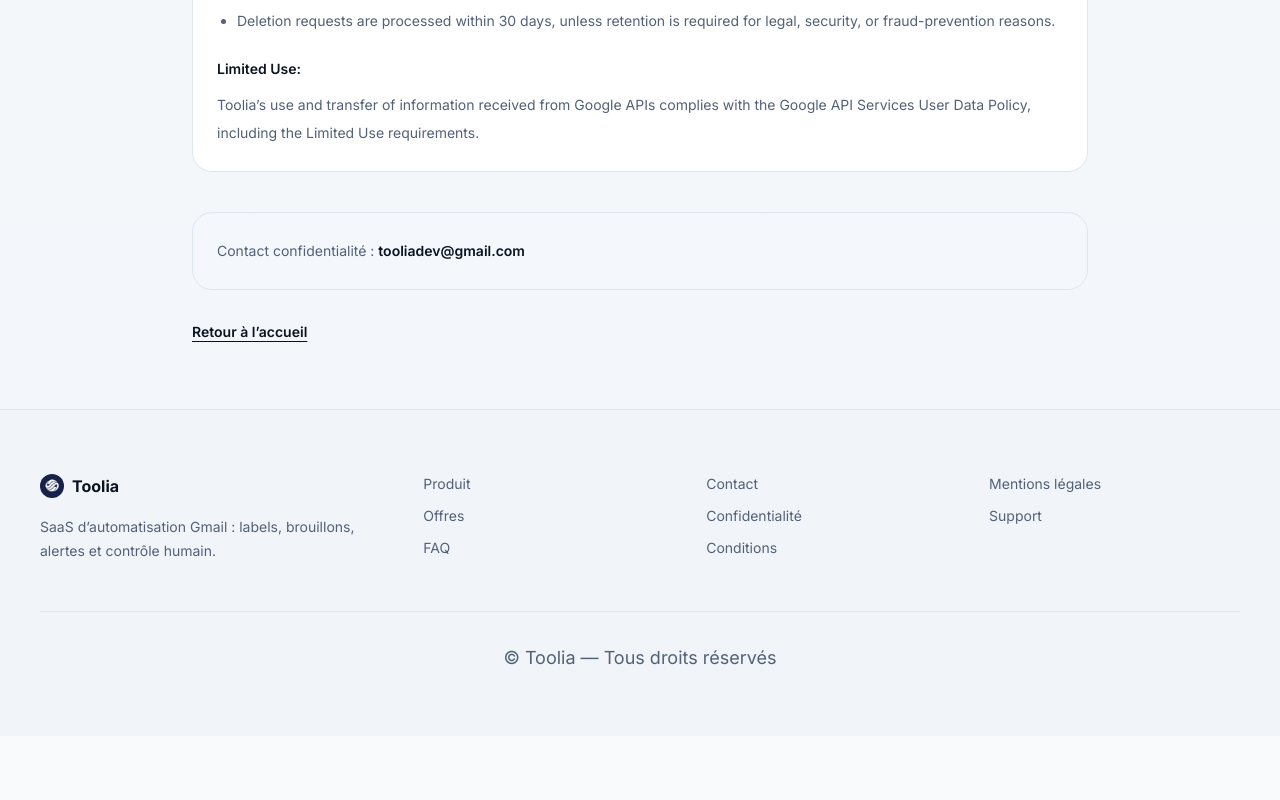
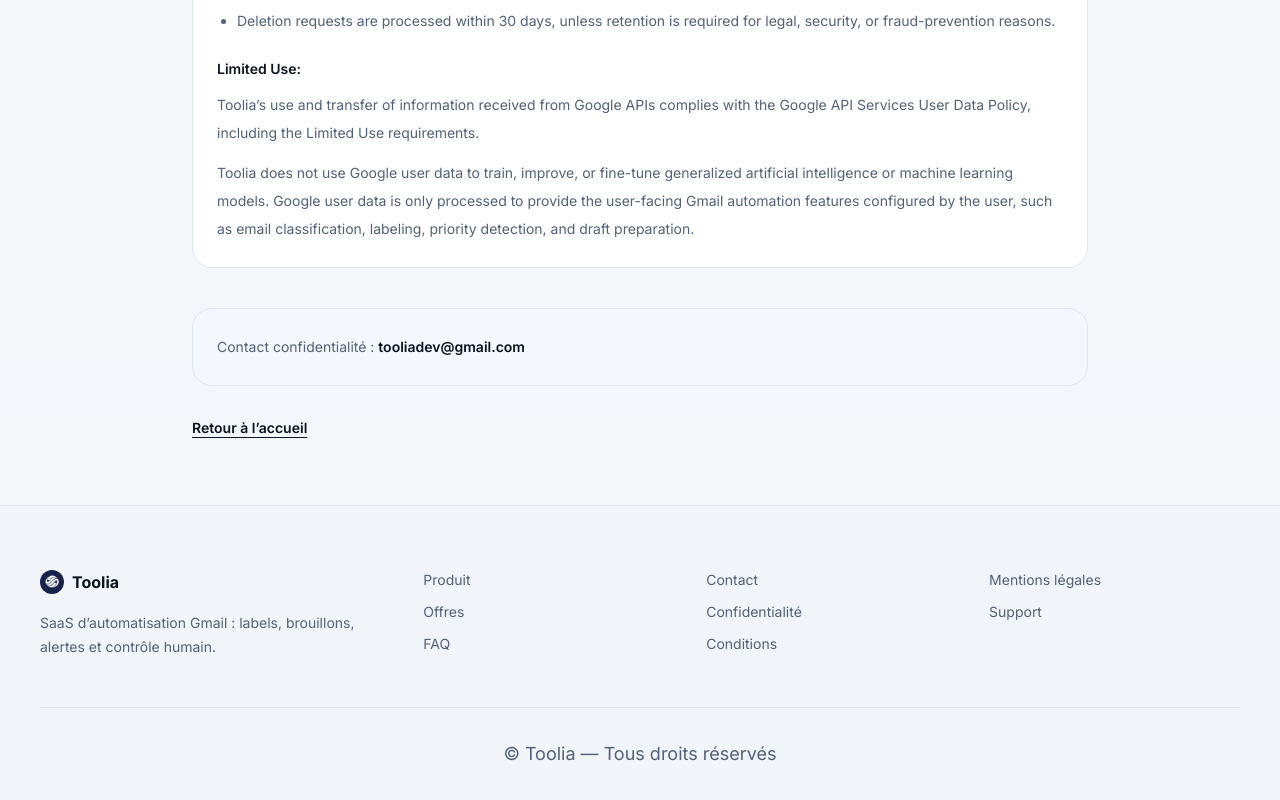
Before and after one commit to pauljeanvret/tooli_site_V, a Next.js app: page /privacy in a window 1280 px wide. Shown: the part 3184-3984 px from the top of the page. Before the commit the page ends 3920 px from the top, so only its background shows below. Built offline with nearby package versions, Linux system fonts and the light colour scheme; no server answers.

Commit message:
Add AI training disclosure to privacy policy

```diff
--- a/app/privacy/page.tsx
+++ b/app/privacy/page.tsx
@@ -143,6 +143,9 @@
                 <p className="mt-3 text-sm leading-7 text-toolia-text-secondary">
                   Toolia’s use and transfer of information received from Google APIs complies with the Google API Services User Data Policy, including the Limited Use requirements.
                 </p>
+                <p className="mt-3 text-sm leading-7 text-toolia-text-secondary">
+                  Toolia does not use Google user data to train, improve, or fine-tune generalized artificial intelligence or machine learning models. Google user data is only processed to provide the user-facing Gmail automation features configured by the user, such as email classification, labeling, priority detection, and draft preparation.
+                </p>
               </div>
             </div>
           </article>
```
